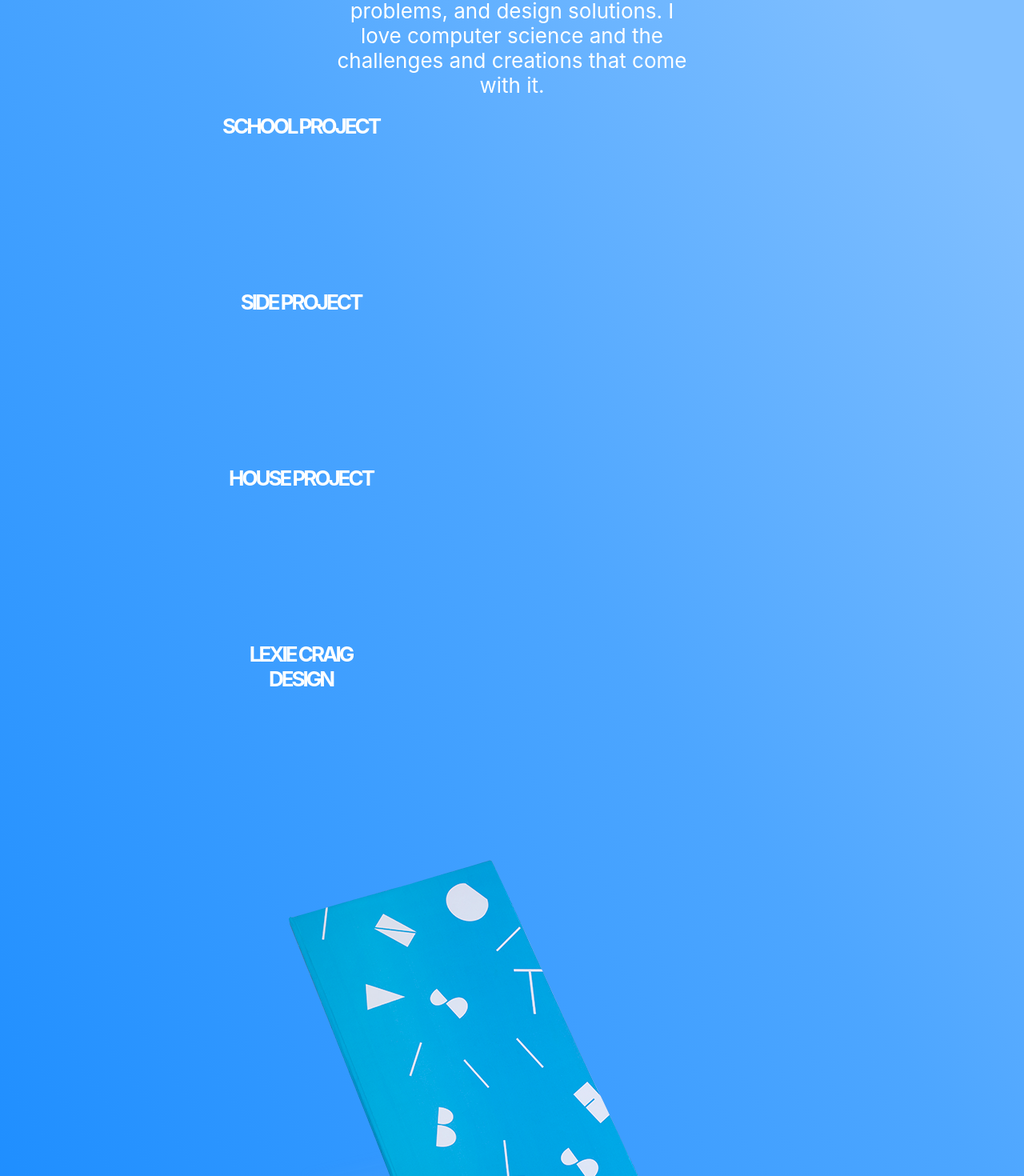
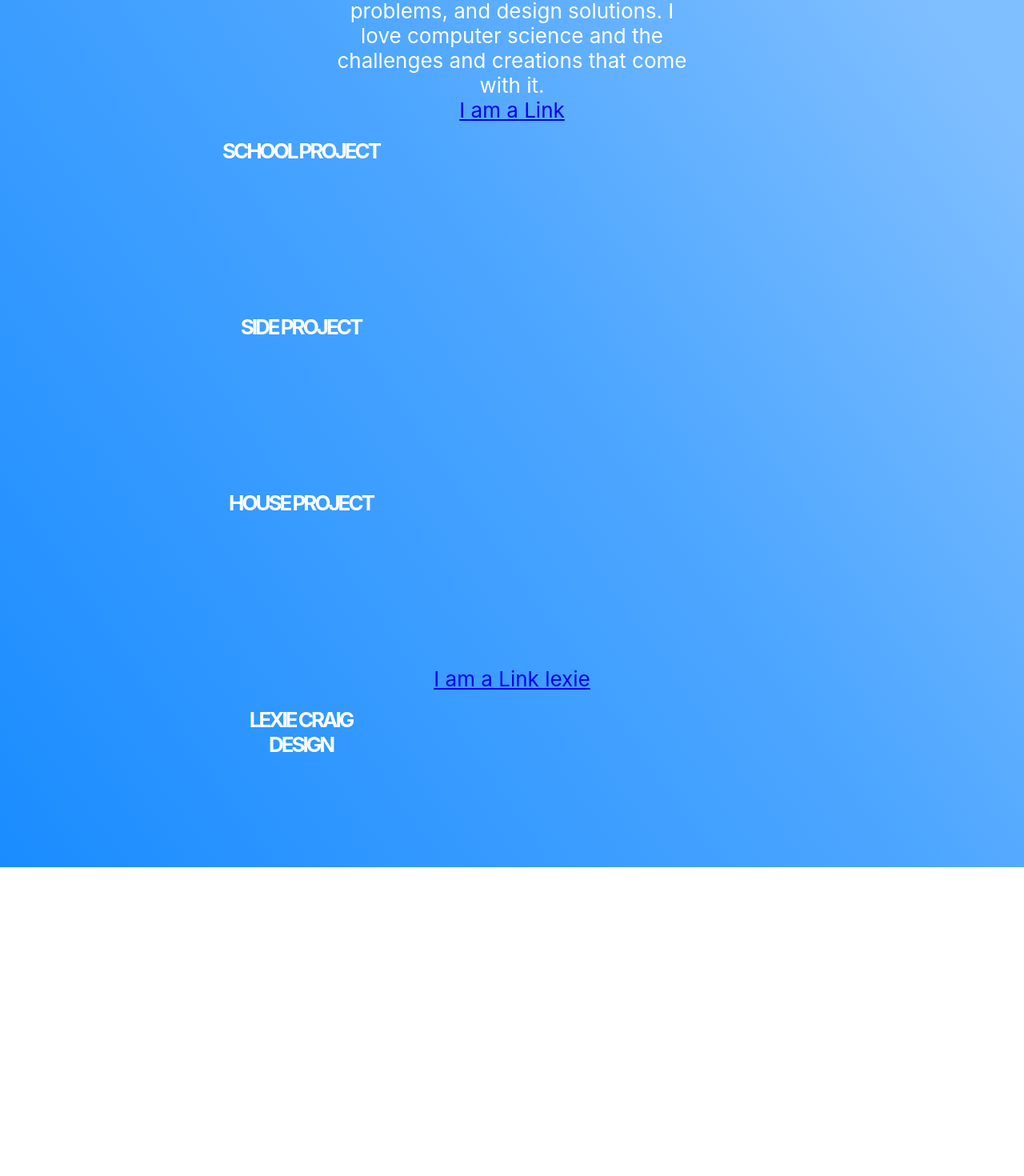
Before and after one commit to jmhuddle4/max-app, a React (Create React App) app: page / in a window 1280 px wide. Shown: the part 338-1808 px from the top of the page at 80% size. After the commit the page ends 1442 px from the top, so only its background shows below. Built offline with nearby package versions, Linux system fonts and the light colour scheme.

Commit message:
get routing to work

```diff
--- a/package.json
+++ b/package.json
@@ -7,6 +7,7 @@
     "@testing-library/jest-dom": "^4.2.4",
     "@testing-library/react": "^9.3.2",
     "@testing-library/user-event": "^7.1.2",
+    "history": "^4.10.1",
     "react": "^16.12.0",
     "react-dom": "^16.12.0",
     "react-router-dom": "^5.1.2",
--- a/src/App.js
+++ b/src/App.js
@@ -1,10 +1,18 @@
 import React from 'react';
+import {
+    BrowserRouter as Router,
+
+} from "react-router-dom";
+import history from './services/history';
+import Routes from './routes';
+
 import './App.css';
-import Home from './pages/Home.js';
 
 function App() {
     return (
-        <Home />
+        <Router history={history}>
+            <Routes />
+        </Router>
     );
 }
 
--- a/src/pages/Home.js
+++ b/src/pages/Home.js
@@ -1,16 +1,16 @@
 import React from 'react';
 import '../App.css';
+import {
+    Link
+} from "react-router-dom";
 import HeaderLink from '../containers/HeaderLink.js';
 import ProjectContainer from '../containers/ProjectContainer.js';
 import max from '../resources/max.png';
-import ic1 from '../resources/Lexie/1_Invisible_Cities/portfolio_site_invisible_cities_1.png';
 
 function Home() {
     return (
         <div className="App">
-            <head title="Max">
-                <script type="text/javascript" src="https://addevent.com/libs/atc/1.6.1/atc.min.js" async defer></script>
-            </head>
+
             <header className="App-header">
                 <HeaderLink
                     imgLink="https://www.linkedin.com/in/maxhuddleston"
@@ -38,6 +38,9 @@ function Home() {
                     My name is Max <br/>
                     I use my gifts to work hard, solve problems, and design solutions. I love computer science and the challenges and creations that come with it.
                 </div>
+                <Link to="/">
+                    I am a Link
+                </Link>
                 <ProjectContainer
                     link=""
                     title="School Project"
@@ -59,12 +62,13 @@ function Home() {
                     link=""
                     title="House Project"
                 />
+                <Link to="/lexie">
+                    I am a Link lexie
+                </Link>
                 <ProjectContainer
                     link=""
                     title="Lexie Craig Design"
                 />
-                <img src={ic1} alt="invis"/>
-
             </div>
         </div>
     );
--- a/src/pages/Lexie.js
+++ b/src/pages/Lexie.js
@@ -1,8 +1,11 @@
 import React from 'react';
-import './App.css';
+import '../App.css';
+import {
+    Link
+} from "react-router-dom";
 import HeaderLink from '../containers/HeaderLink.js';
 import ProjectContainer from '../containers/ProjectContainer.js';
-import max from '../resources/max.png';
+import ic1 from "../resources/Lexie/1_Invisible_Cities/portfolio_site_invisible_cities_1.png";
 
 function Lexie() {
     return (
@@ -27,10 +30,12 @@ function Lexie() {
                     My name is Lexie <br/>
                     I use my gifts to work hard, solve problems, and design solutions. I love computer science and the challenges and creations that come with it.
                 </div>
-                <ProjectContainer
-                    link=""
-                    title="School Project"
-                />
+                <Link to="/">
+                    <ProjectContainer
+                        link=""
+                        title="School Project"
+                    />
+                </Link>
                 <ProjectContainer
                     link=""
                     title="Side Project"
@@ -44,6 +49,8 @@ function Lexie() {
                     title="Lexie Craig Design"
                 />
             </div>
+            <img src={ic1} alt="invis"/>
+
         </div>
     );
 }
--- a/src/routes/index.js
+++ b/src/routes/index.js
@@ -0,0 +1,14 @@
+import React from 'react';
+import { Switch, Route } from 'react-router-dom';
+import Home from '../pages/Home';
+import Lexie from '../pages/Lexie';
+export default function Routes() {
+    return (
+        <Switch>
+            <Route path="/" exact component={Home} />
+            <Route path="/lexie" component={Lexie} />
+            {/* redirect user to SignIn page if route does not exist and user is not authenticated */}
+            <Route component={Home} />
+        </Switch>
+    );
+}
--- /dev/null
+++ b/src/services/history.js
@@ -0,0 +1,3 @@
+import { createBrowserHistory } from 'history';
+const history = createBrowserHistory();
+export default history;
```
Also changed, not shown: src/routes/Route.js (deleted, +0 -14 lines), 1 other file (tests, documents, lock files or other folders).
